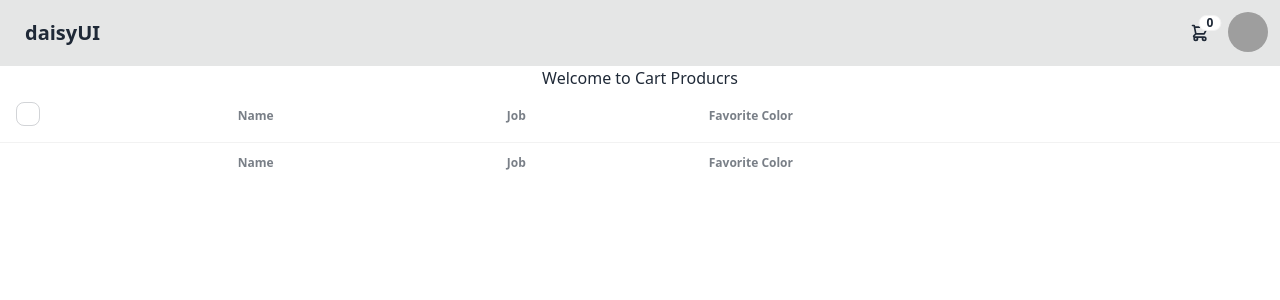
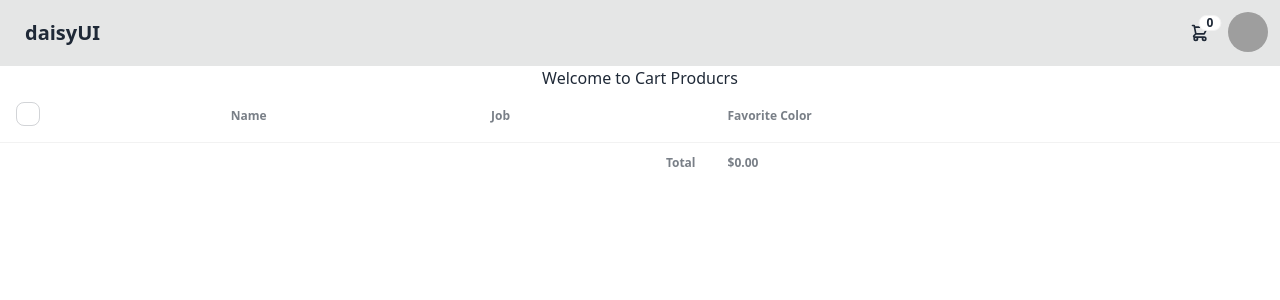
Before and after one commit to OlegBon/pet-project2, a SvelteKit app: page /cart in a window 1280 px wide. Shown: the top 300 px of the page. Built offline with nearby package versions, Linux system fonts and the light colour scheme; grey boxes are pictures that could not be loaded.

Commit message:
20241129

```diff
--- a/src/routes/+layout.svelte
+++ b/src/routes/+layout.svelte
@@ -1,6 +1,7 @@
 <script>
     import "../app.css";
-    import { cartProducts } from "../runes/cartProducts.svelte";
+    import { createProductsCart } from "../runes/cartProducts.svelte";
+    const cart = createProductsCart();
   </script>
 
   <div class="navbar bg-base-300">
@@ -23,15 +24,15 @@
                 stroke-width="2"
                 d="M3 3h2l.4 2M7 13h10l4-8H5.4M7 13L5.4 5M7 13l-2.293 2.293c-.63.63-.184 1.707.707 1.707H17m0 0a2 2 0 100 4 2 2 0 000-4zm-8 2a2 2 0 11-4 0 2 2 0 014 0z" />
             </svg>
-            <span class="badge badge-sm indicator-item">{cartProducts.length}</span>
+            <span class="badge badge-sm indicator-item">{cart.countProductsInCart}</span>
           </div>
         </div>
         <div
           tabindex="0"
           class="card card-compact dropdown-content bg-base-100 z-[1] mt-3 w-52 shadow">
           <div class="card-body">
-            <span class="text-lg font-bold">{cartProducts.length}</span>
-            <span class="text-info">Subtotal: $999</span>
+            <span class="text-lg font-bold">{cart.countProductsInCart}</span>
+            <span class="text-info">Subtotal: ${cart.totalPrice}</span>
             <div class="card-actions">
               <a class="btn btn-primary btn-block" href="/cart">View cart</a>
             </div>
--- a/src/routes/+page.js
+++ /dev/null
@@ -1,9 +0,0 @@
-/** @type {import('./$types').PageLoad} */
-export async function load({ fetch }) {
-	const response = await fetch('https://dummyjson.com/products');
-	const { products } = await response.json();
-	// console.log('products', products);
-	return {
-		products: products
-	};
-}
--- a/src/routes/+page.svelte
+++ b/src/routes/+page.svelte
@@ -1,8 +1,8 @@
 <script>
-	import { cartProducts } from '../runes/cartProducts.svelte.js';
-
+	import { createProductsCart } from "../runes/cartProducts.svelte";
+	const { addProductToCart } = createProductsCart();
 	// import { cartProducts } from "../runes/cartProducts.svelte";
-	export let data;
+	let data = { products: [] };
 
 	let searchValue = '';
 	let categorysList = [];
@@ -68,9 +68,6 @@
 		fetchProducts('https://dummyjson.com/products');
 	}
 
-	function addProductToCart(product) {
-		cartProducts.push(product)
-	}
 </script>
 
 <div class="join flex justify-center">
--- a/src/routes/cart/+page.svelte
+++ b/src/routes/cart/+page.svelte
@@ -1,9 +1,6 @@
 <script>
-    import { cartProducts } from "../../runes/cartProducts.svelte";
-
-    function deleteProductFromCart(index) {
-        cartProducts.splice(index, 1);
-    }
+    import { createProductsCart } from "../../runes/cartProducts.svelte";
+    const { cartProducts, totalPrice, deleteProductFromCart } = createProductsCart();
 </script>
 
 <div style="text-align:center;">
@@ -71,9 +68,9 @@
           <tfoot>
             <tr>
               <th></th>
-              <th>Name</th>
-              <th>Job</th>
-              <th>Favorite Color</th>
+              <th></th>
+              <th class="text-right">Total</th>
+              <th>${totalPrice}</th>
               <th></th>
             </tr>
           </tfoot>
--- a/src/runes/cartProducts.svelte.js
+++ b/src/runes/cartProducts.svelte.js
@@ -1 +1,17 @@
-export const cartProducts = $state([]);
+const cartProducts = $state([]);
+
+export function createProductsCart() {
+	return {
+		get cartProducts() {
+			return cartProducts;
+		},
+		get countProductsInCart() {
+			return cartProducts.length;
+		},
+		get totalPrice() {
+			return cartProducts.reduce((totalPrice, { price }) => (totalPrice += price), 0).toFixed(2);
+		},
+		deleteProductFromCart: (index) => cartProducts.slice(index, 1),
+		addProductToCart: (product) => cartProducts.push(product)
+	};
+}
```
